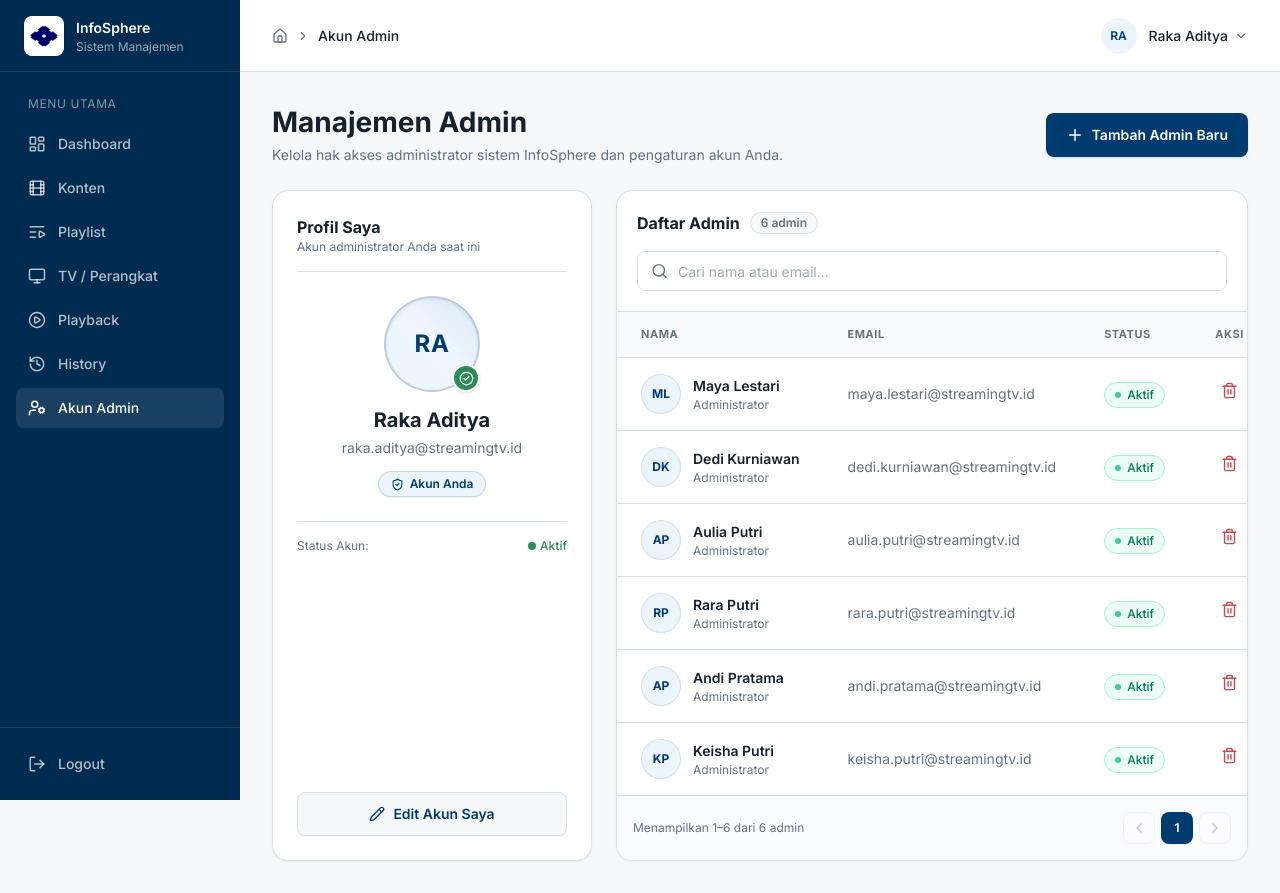
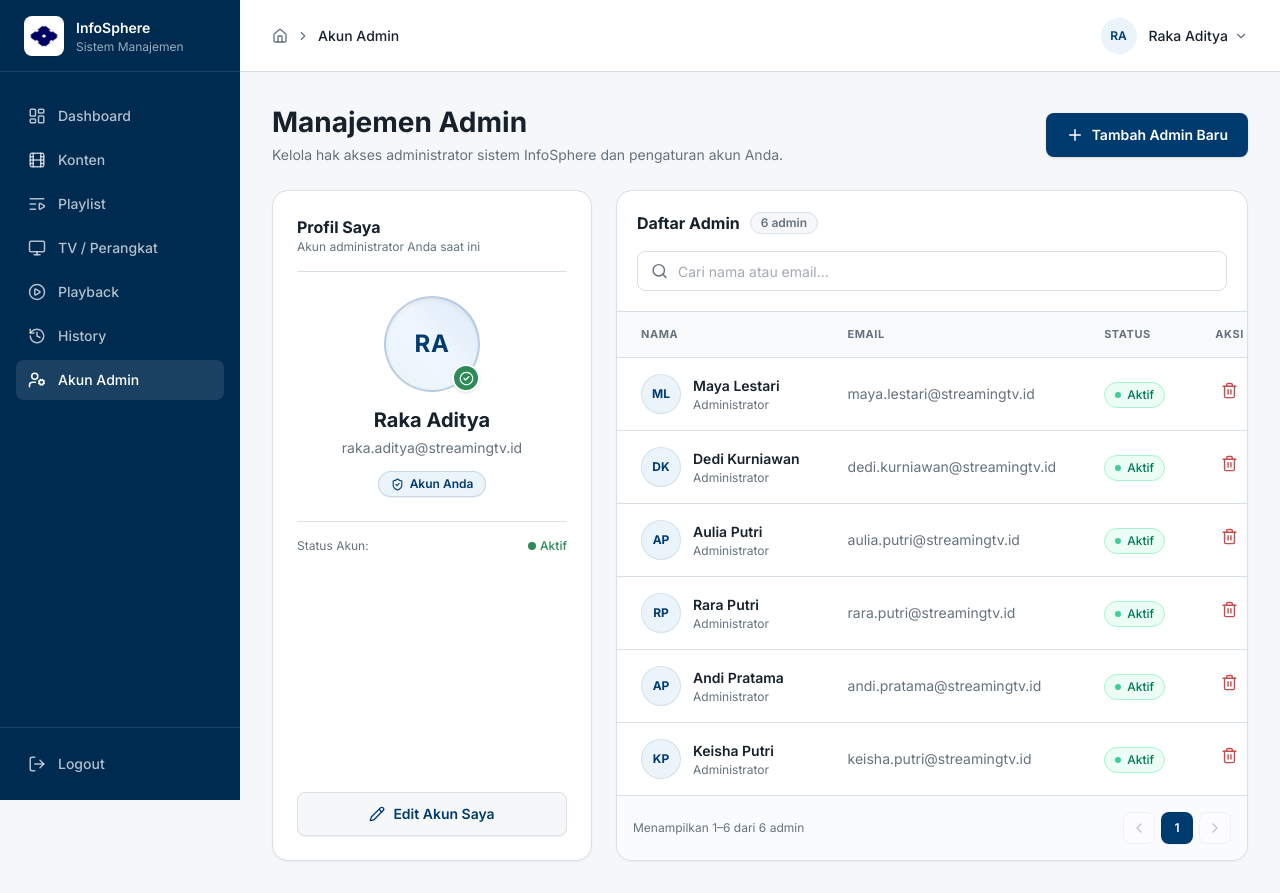
Before and after one commit to diardina19/infosphere, a React app in the folder frontend/: page /akun-admin in a window 1280 px wide. Built offline with nearby package versions, Linux system fonts and the light colour scheme; the HTML template or start-up script is replaced by a standard one.

Commit message:
update dashboard

```diff
--- a/frontend/src/components/Sidebar.jsx
+++ b/frontend/src/components/Sidebar.jsx
@@ -94,9 +94,6 @@ function Sidebar() {
 
         {/* Menu */}
         <nav className="flex-1 px-4 py-6 overflow-y-auto">
-          <p className="px-3 mb-3 text-caption uppercase tracking-wider text-white/50">
-            Menu utama
-          </p>
           <ul className="space-y-1">
             {menuItems.map(({ label, path, icon: Icon }) => (
               <li key={path}>
```
